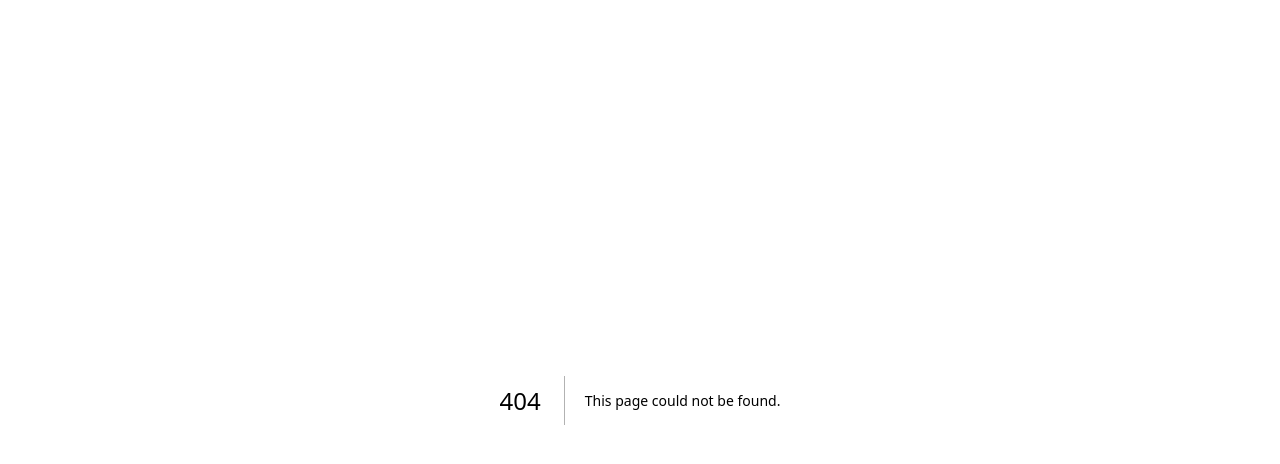
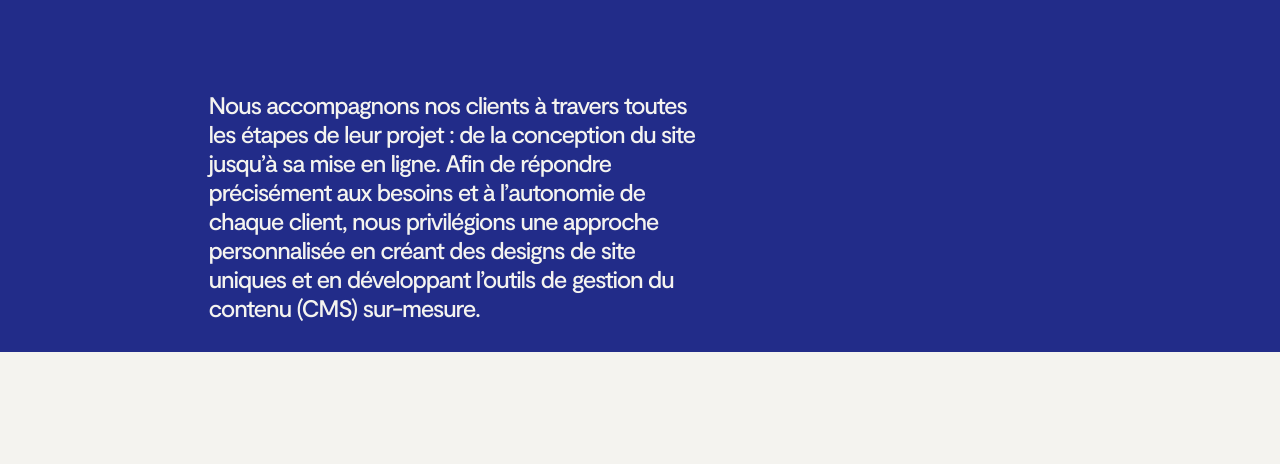
Before and after one commit to LapassetAC/cascade, a Next.js app: page /expertise in a window 1280 px wide. Before the commit this address had no page. Shown: the top 464 px of the page. Built offline with nearby package versions, Linux system fonts and the light colour scheme.

Commit message:
add expertise page

```diff
--- /dev/null
+++ b/src/pages/expertise.js
@@ -0,0 +1,25 @@
+import styled from "styled-components";
+
+const StyledContainer = styled.div`
+  padding-top: 90px;
+  background-color: ${({ theme }) => theme.color.blue};
+  color: ${({ theme }) => theme.color.white};
+  .intro {
+    grid-column: 2 / 5;
+  }
+`;
+
+export default function Expertise() {
+  return (
+    <StyledContainer className="grid">
+      <p className="intro">
+        Nous accompagnons nos clients à travers toutes les étapes de leur projet
+        : de la conception du site jusqu’à sa mise en ligne. Afin de répondre
+        précisément aux besoins et à l’autonomie de chaque client, nous
+        privilégions une approche personnalisée en créant des designs de site
+        uniques et en développant l’outils de gestion du contenu (CMS)
+        sur-mesure.
+      </p>
+    </StyledContainer>
+  );
+}
--- a/src/pages/index.js
+++ b/src/pages/index.js
@@ -116,7 +116,7 @@ export default function Home({ projects }) {
             <CascadeLogo color={fontColor} />
           </a>
           <a href="">Projets</a>
-          <a href="">Savoir-faire</a>
+          <a href="/expertise">Savoir-faire</a>
           <a href="">À propos</a>
           <a href="">Contact</a>
         </div>
--- a/src/styles/theme.js
+++ b/src/styles/theme.js
@@ -13,6 +13,7 @@ const theme = {
   color: {
     white: "#F4F3EF",
     black: "#1E1E1E",
+    blue: "#222C89",
   },
 
   minWidth: {
```
